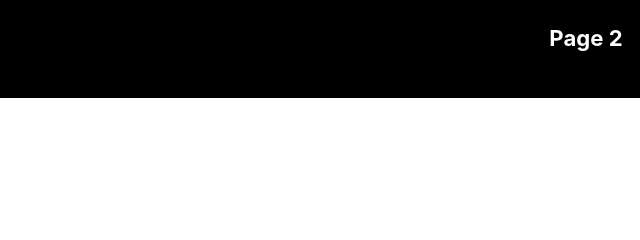
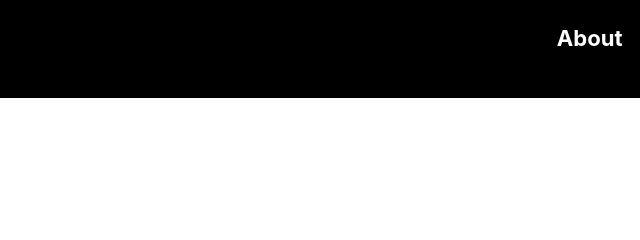
Before and after one commit to stachedata/personal-blog, a Gatsby site: page / in a window 1280 px wide. Shown: the top 240 px of the page, 640-1280 px from the left. Built offline with nearby package versions, Linux system fonts and the light colour scheme; Gatsby itself is replaced by a stand-in of ours.

Commit message:
changed link

```diff
--- a/src/components/header/header.js
+++ b/src/components/header/header.js
@@ -13,8 +13,8 @@ const Header = ({ siteTitle }) => (
       </h2>
 
       <h3>
-        <Link to="/page-2" className={styles.link}>
-          Page 2
+        <Link to="/about" className={styles.link}>
+          About
         </Link>
       </h3>
     </div>
```
